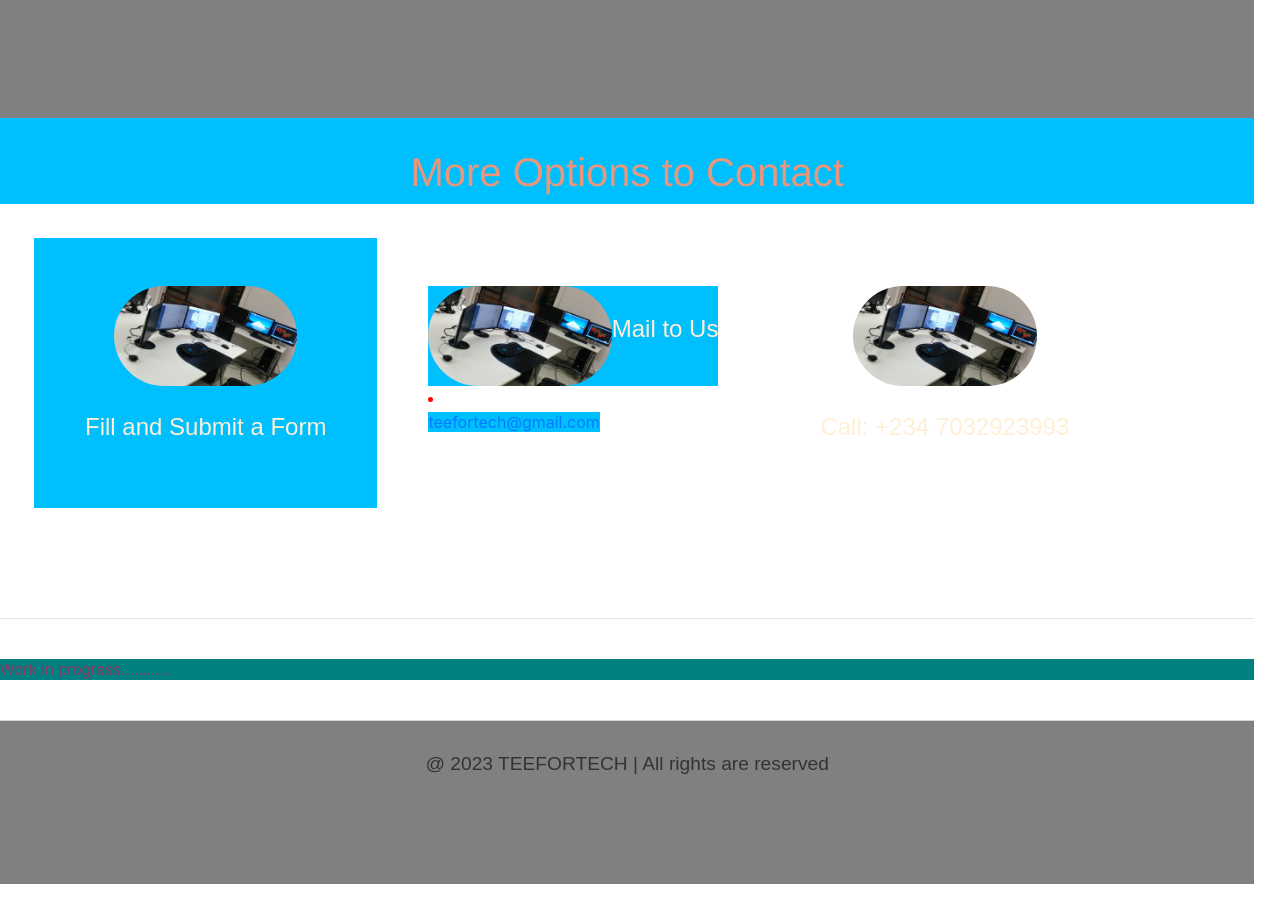
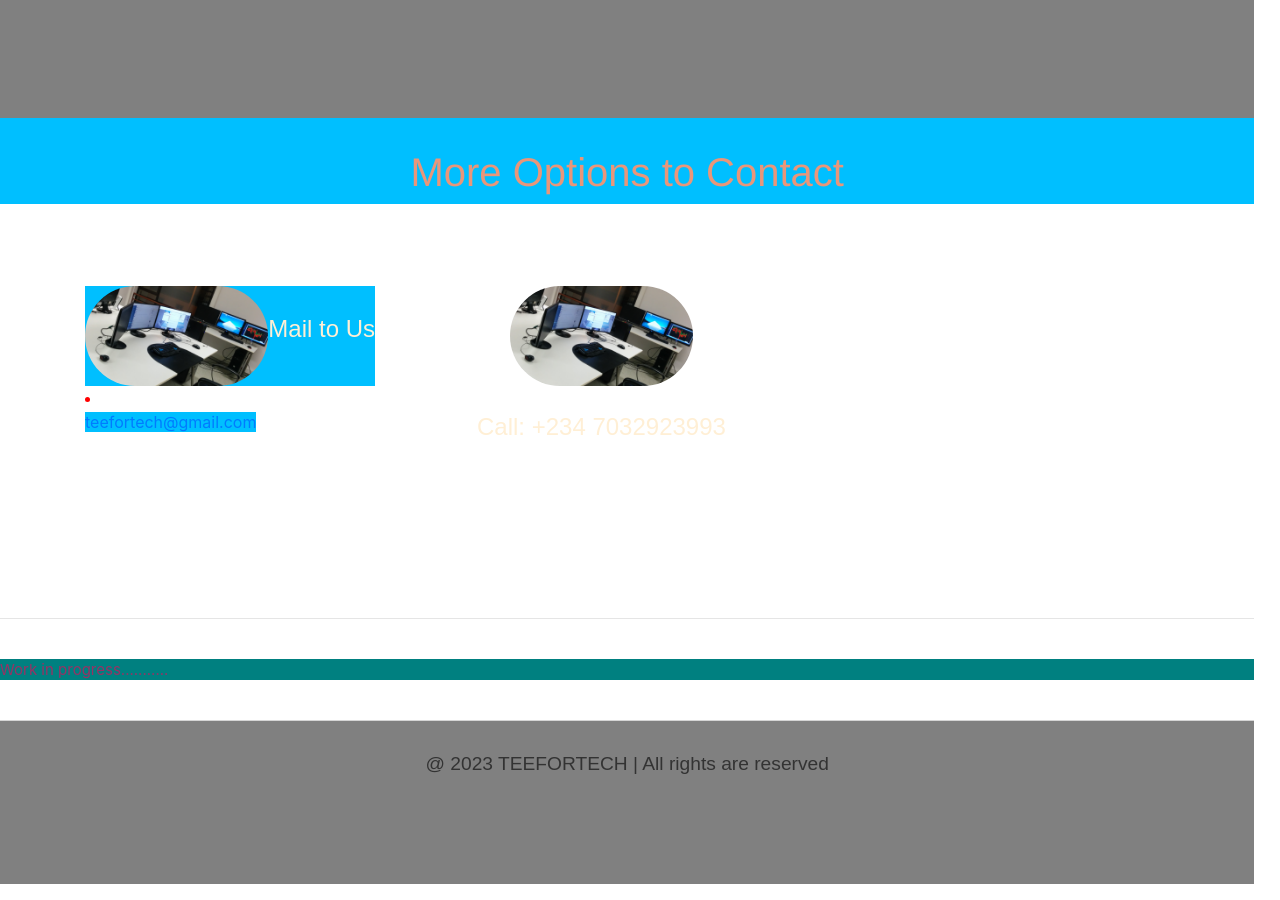
Before and after one commit to teefortech/teefortech.github.io, a Jekyll site: the page about.html, which Jekyll copies as it is, in a window 1280 px wide and 900 px high, scrolled down 1406 px. Built offline with Jekyll 4.4.1, drawn with Linux system fonts in a browser that asks for light colours; nearby versions of some CDN libraries.

Commit message:
Update about.html

```diff
--- a/about.html
+++ b/about.html
@@ -123,18 +123,6 @@ function closeNav() {
                      alt= "color_image">
                 <br>
 
-                <!-- Displaying text at
-                    the center of the box-->
-                <p class="center" style="color: #FFEFD5;">Fill and Submit a Form</p>
-
-            </div>
-            <div class="box">
-
-                <img src=
-"Teeprog_4.png"
-                     alt= "color_image">
-                <br>
-
                 <p class="center" style="color: #FFEFD5;">Mail to Us</p>
               <li><a href="mailto:nwuzoranthonym@gmail.com">teefortech@gmail.com</a></li>
 
```
